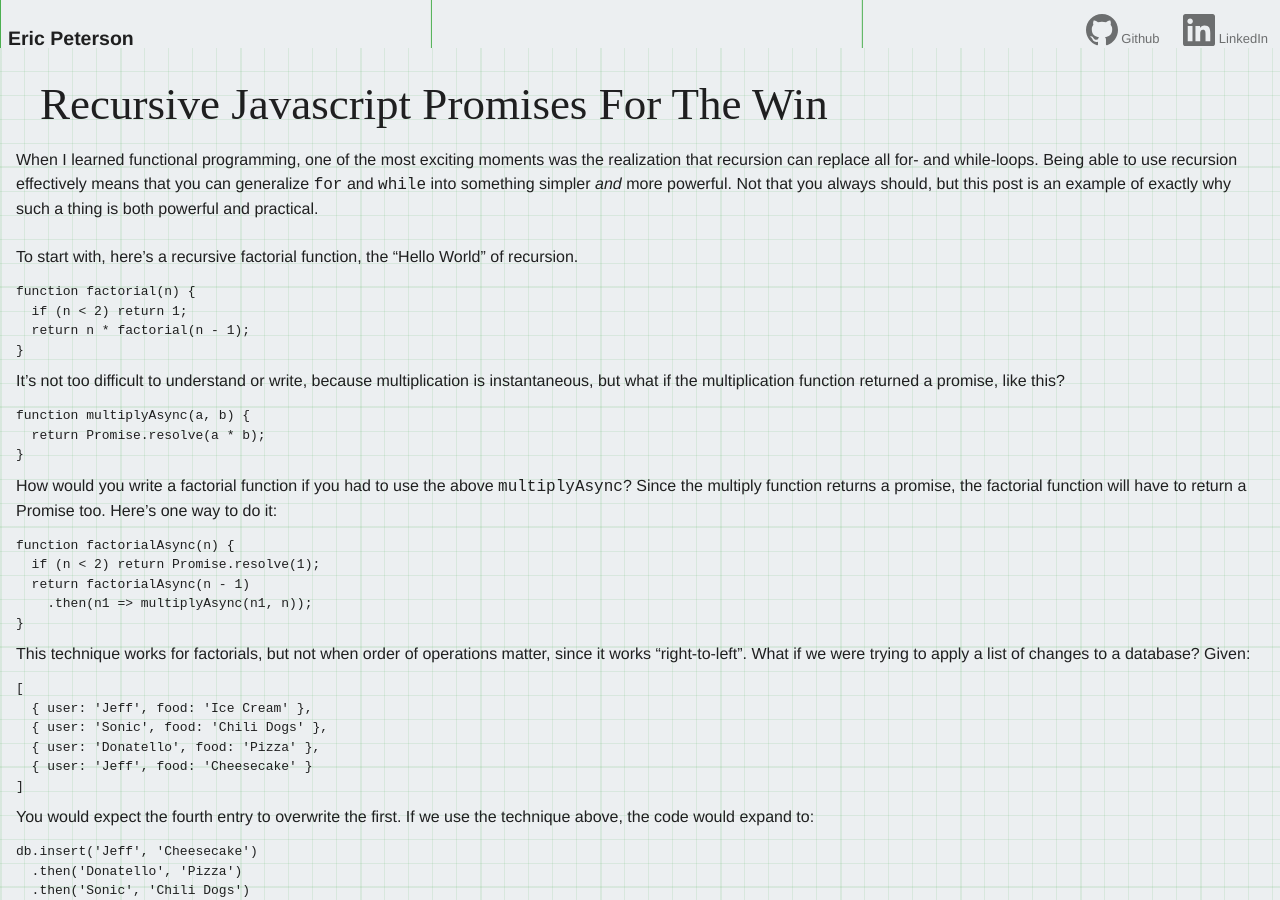
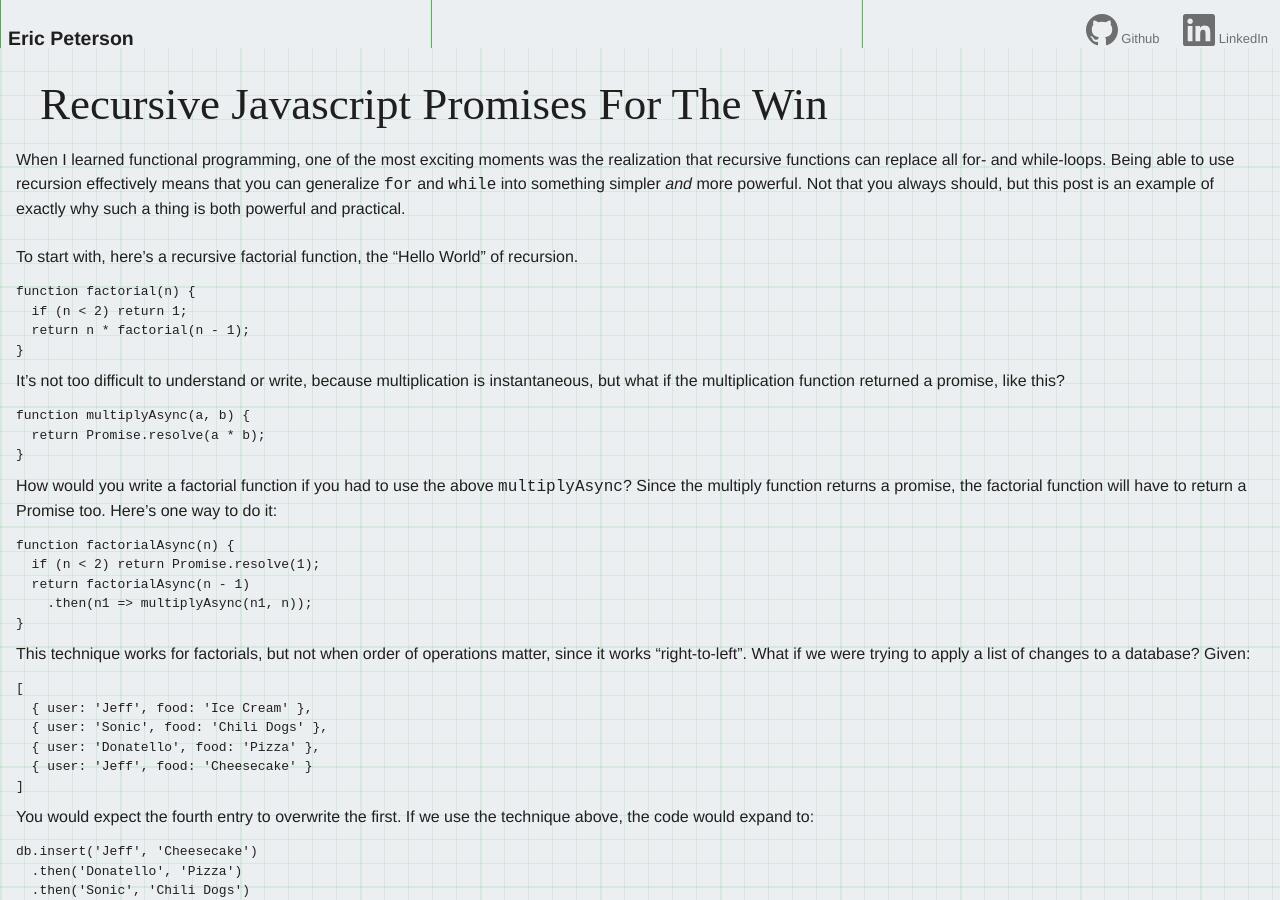
Before and after one commit to epeterson320/epeterson320.github.io, a Jekyll site: the page built from _posts/2017-03-28-recursive-javascript-promises-for-the-win.md, in a window 1280 px wide and 900 px high. Built offline with Jekyll 4.4.1, drawn with Linux system fonts in a browser that asks for light colours; some web fonts are replaced; our own code applies the rules of GitHub Pages for plain Markdown files.

Commit message:
Update 2017-03-28-recursive-javascript-promises-for-the-win.md

```diff
--- a/_posts/2017-03-28-recursive-javascript-promises-for-the-win.md
+++ b/_posts/2017-03-28-recursive-javascript-promises-for-the-win.md
@@ -2,7 +2,7 @@
 Title: Simple and Recursive Javascript Promises
 ---
 
-When I learned functional programming, one of the most exciting moments was the realization that recursion can replace all for- and while-loops. Being able to use recursion effectively means that you can generalize `for` and `while` into something simpler _and_ more powerful. Not that you always should, but this post is an example of exactly why such a thing is both powerful and practical.
+When I learned functional programming, one of the most exciting moments was the realization that recursive functions can replace all for- and while-loops. Being able to use recursion effectively means that you can generalize `for` and `while` into something simpler _and_ more powerful. Not that you always should, but this post is an example of exactly why such a thing is both powerful and practical.
 
 To start with, here's a recursive factorial function, the "Hello World" of recursion.
 
```
